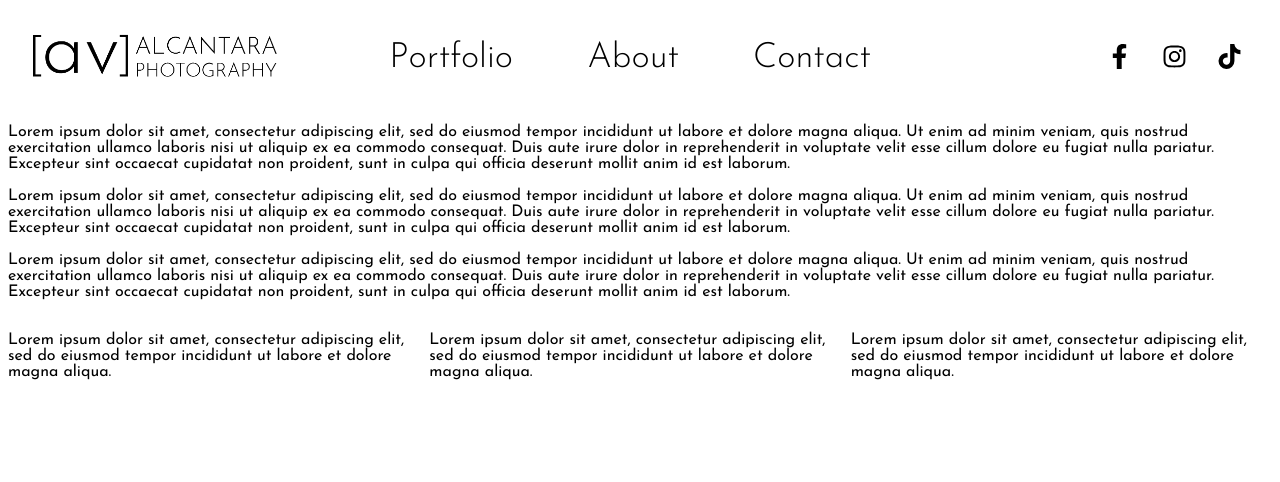
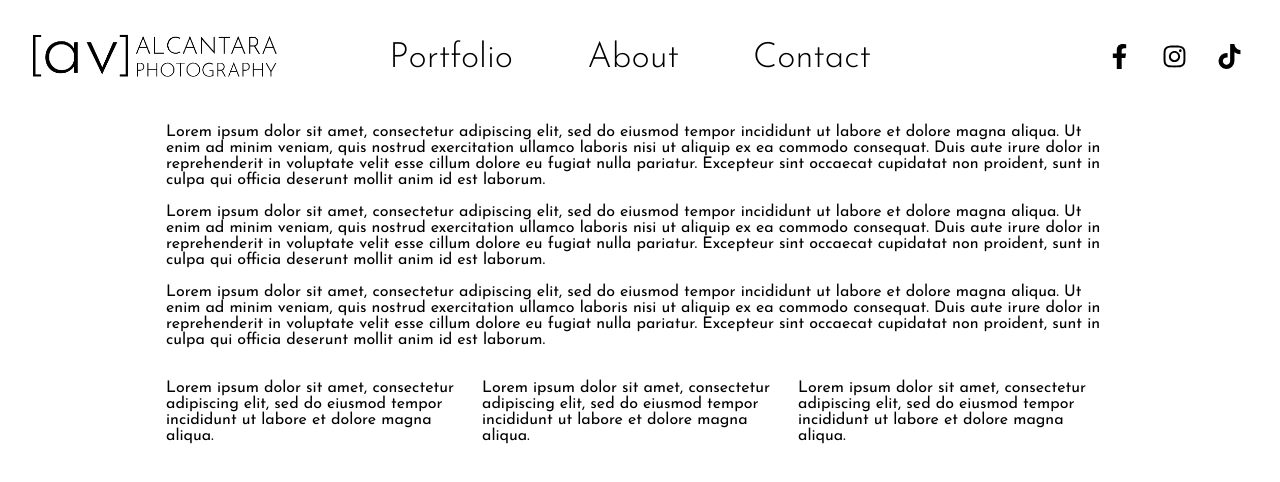
Before and after one commit to adamalcantara/avalcantaraphotography, a React (Create React App) app: page /about in a window 1280 px wide. Shown: the top 482 px of the page. Built offline with nearby package versions, Linux system fonts and the light colour scheme.

Commit message:
Width mixed

```diff
--- a/src/Pages/About/About.css
+++ b/src/Pages/About/About.css
@@ -1,3 +1,8 @@
+#about {
+    width: 75%;
+    margin: 0 auto;
+}
+
 #testimonials {
     display: flex;
 }
```
